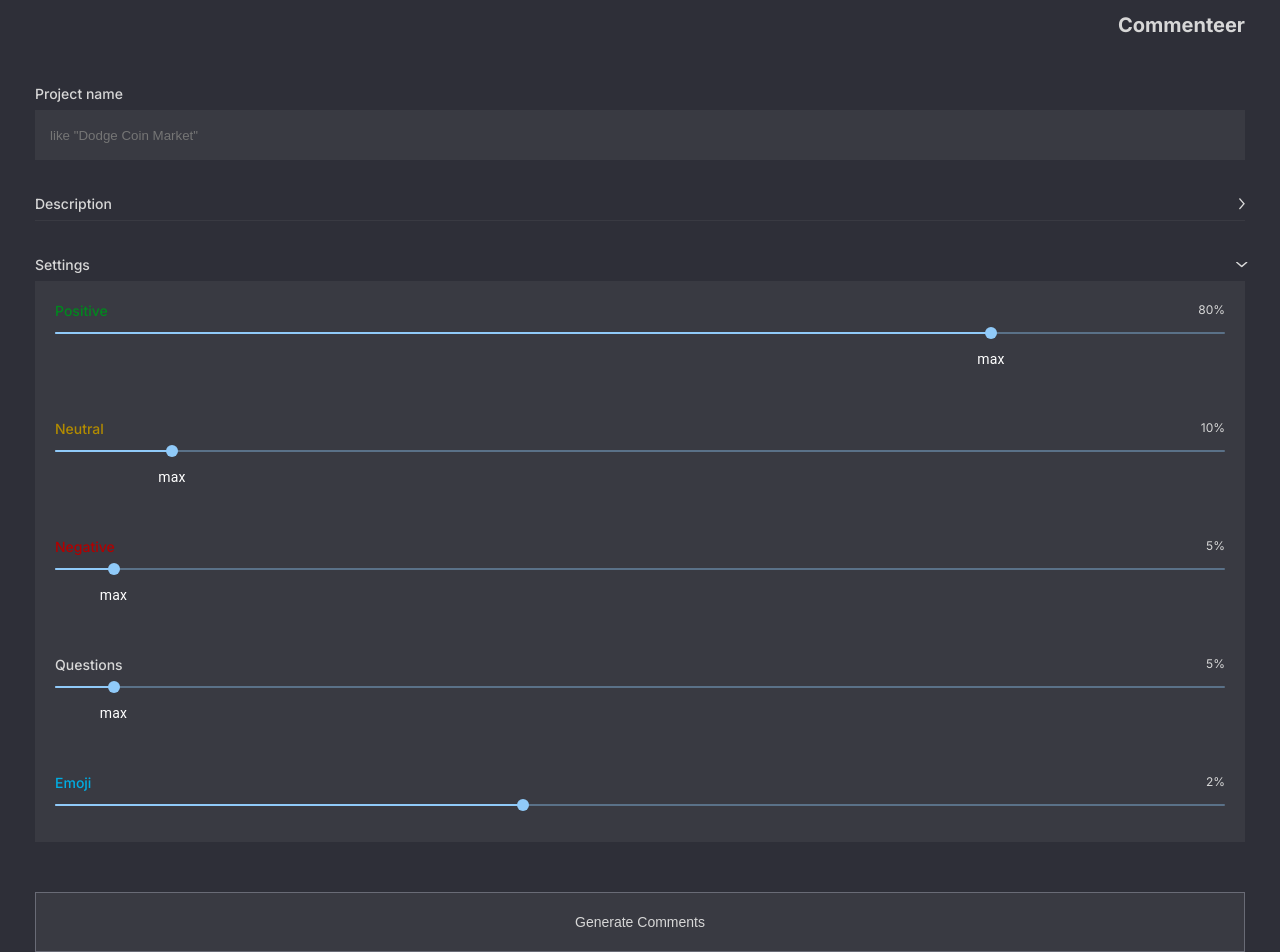
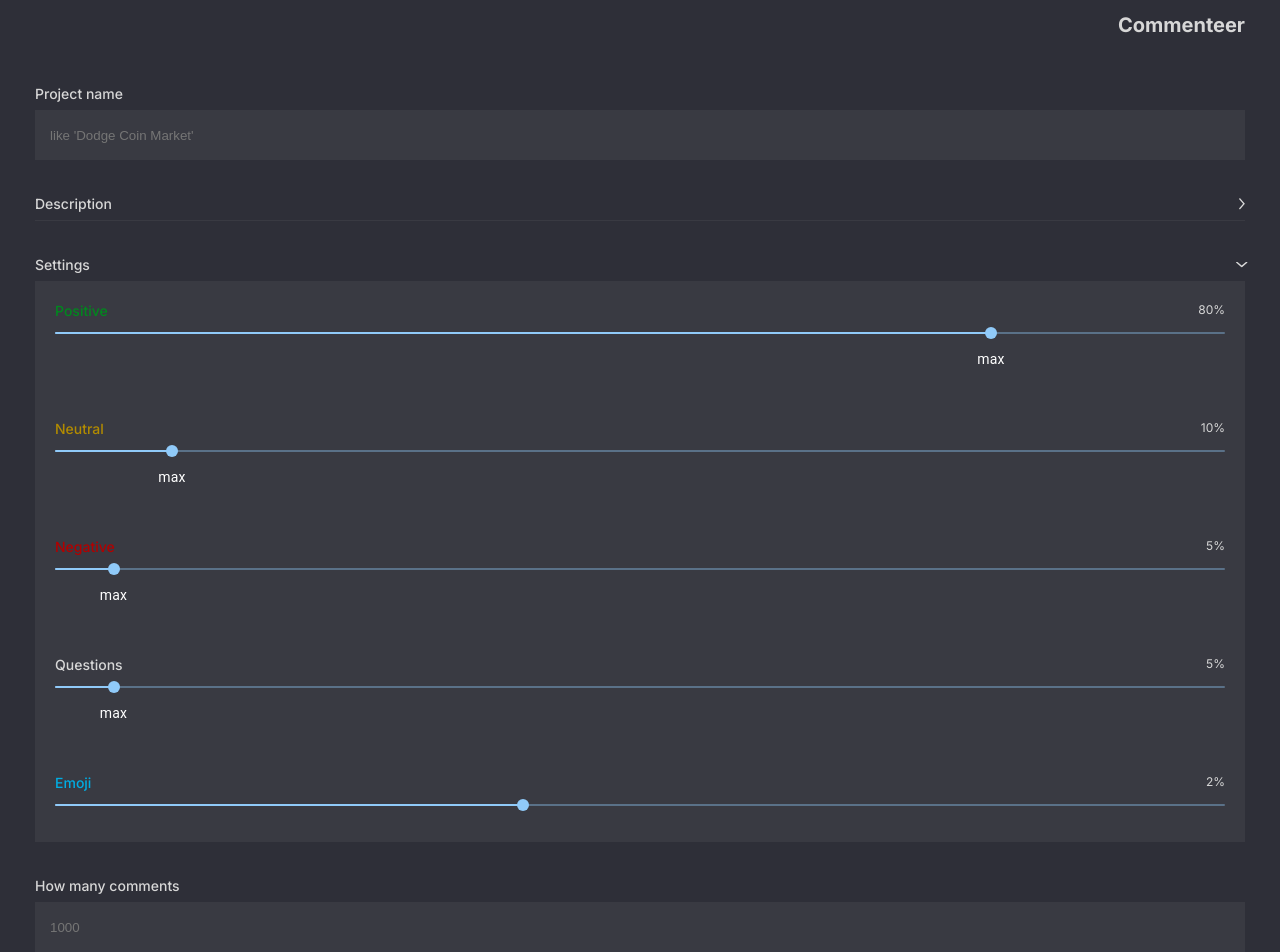
Before and after one commit to mazurcodes/commenteer, a Next.js app: page / in a window 1280 px wide. Shown: the top 952 px of the page. Built offline with nearby package versions, Linux system fonts and the light colour scheme.

Commit message:
ProjectFormAmount input component with changed tabIndex

```diff
--- /dev/null
+++ b/app/components/ProjectForm/ProjectFormAmount/index.module.scss
@@ -0,0 +1,19 @@
+$textColor: #d7d7d7;
+$inputBg: #393a42;
+
+.label {
+  display: flex;
+  flex-direction: column;
+  font-size: 14px;
+  font-weight: 500;
+  margin-top: 35px;
+}
+
+.input {
+  margin-top: 8px;
+  padding: 15px;
+  height: 50px;
+  color: #d7d7d7;
+  background-color: #393a42;
+  border: none;
+}
--- /dev/null
+++ b/app/components/ProjectForm/ProjectFormAmount/index.tsx
@@ -0,0 +1,25 @@
+import { useState } from 'react';
+import styles from './index.module.scss';
+
+const ProjectFormAmount = () => {
+  const [amount, setAmount] = useState('');
+
+  return (
+    <label htmlFor="amount" className={styles.label}>
+      How many comments
+      <input
+        tabIndex={8}
+        required
+        type="number"
+        placeholder="1000"
+        name="amount"
+        max={1000}
+        value={amount}
+        onChange={(event) => setAmount(event.target.value)}
+        className={styles.input}
+      />
+    </label>
+  );
+};
+
+export default ProjectFormAmount;
--- a/app/components/ProjectForm/ProjectFormDescription/index.tsx
+++ b/app/components/ProjectForm/ProjectFormDescription/index.tsx
@@ -8,7 +8,7 @@ const ProjectFormDescription = () => {
     <textarea
       autoFocus
       name="description"
-      placeholder='like "Dodge Coin Market"'
+      placeholder='like "This project is about the crypto exchange for the tybetan people"'
       onChange={(event) => setProjectDescription(event.target.value)}
       value={projectDescription}
       className={styles.textarea}
--- a/app/components/ProjectForm/ProjectFormGenerateBtn/index.tsx
+++ b/app/components/ProjectForm/ProjectFormGenerateBtn/index.tsx
@@ -2,7 +2,7 @@ import styles from './index.module.scss';
 
 const ProjectFormGenerate = () => {
   return (
-    <button tabIndex={8} type="submit" className={styles.button}>
+    <button tabIndex={9} type="submit" className={styles.button}>
       Generate Comments
     </button>
   );
--- a/app/components/ProjectForm/ProjectFormName/index.tsx
+++ b/app/components/ProjectForm/ProjectFormName/index.tsx
@@ -2,7 +2,7 @@ import { useState } from 'react';
 import styles from './index.module.scss';
 
 const ProjectFormName = () => {
-  const [projectName, setProjectName] = useState('');
+  const [name, setName] = useState('');
 
   return (
     <label htmlFor="name" className={styles.label}>
@@ -11,10 +11,10 @@ const ProjectFormName = () => {
         tabIndex={1}
         required
         type="text"
-        placeholder='like "Dodge Coin Market"'
+        placeholder="like 'Dodge Coin Market'"
         name="name"
-        value={projectName}
-        onChange={(event) => setProjectName(event.target.value)}
+        value={name}
+        onChange={(event) => setName(event.target.value)}
         className={styles.input}
       />
     </label>
--- a/app/components/ProjectForm/index.tsx
+++ b/app/components/ProjectForm/index.tsx
@@ -6,6 +6,7 @@ import DropdownSection from './DropdownSection';
 import { ThemeProvider, createTheme } from '@mui/material';
 import ProjectFormGenerate from './ProjectFormGenerateBtn';
 import { FormEvent } from 'react';
+import ProjectFormAmount from './ProjectFormAmount';
 
 const darkTheme = createTheme({
   palette: {
@@ -30,6 +31,7 @@ const ProjectForm = () => {
         <DropdownSection label="Settings" open={true}>
           <ProjectFormSettings />
         </DropdownSection>
+        <ProjectFormAmount />
         <ProjectFormGenerate />
       </form>
     </ThemeProvider>
```
